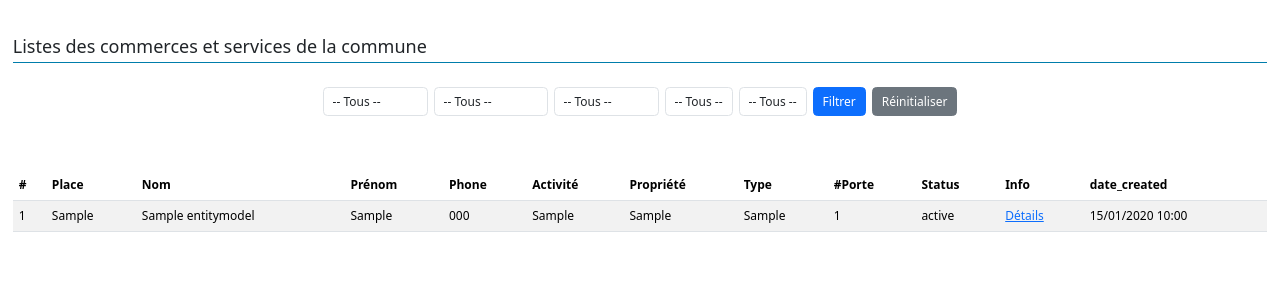
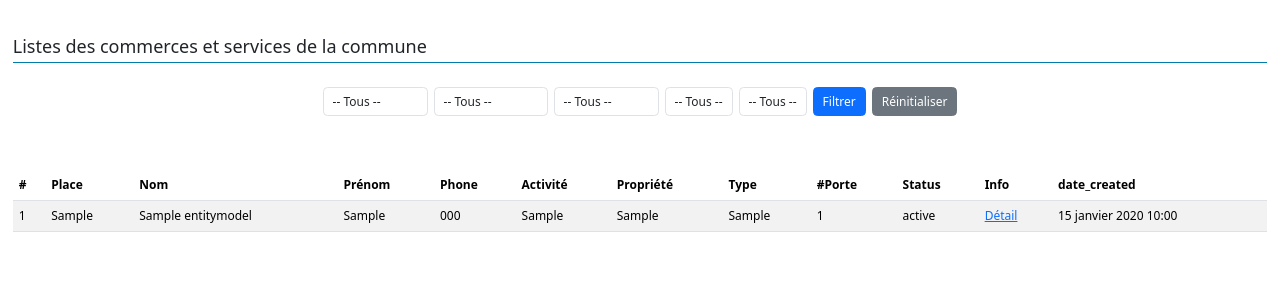
Before and after one commit to abskalana/diaffrin, a Django app: template templates/home.html in a window 1280 px wide. Shown: the part 42-342 px from the top of the page. Run offline with Django 4.2, Linux system fonts and the light colour scheme; tables that the repository leaves empty hold one stand-in row (values such as "Sample post"); the template is opened without the code that fills it: values that come from a table or form of the project are taken from there, most other values are stand-ins (such as "Sample title", 1, 10 or a date in 2020); some libraries are stand-ins or nearby versions.

Commit message:
helpaiementlo

```diff
--- a/templates/home.html
+++ b/templates/home.html
@@ -94,9 +94,10 @@
     <td>{{ entity.porte }}</td>
     <td>{{ entity.status }}</td>
     <td>
-        <a href="{{ entity.get_absolute_url }}">Détails</a>
+
+        <a href="{% url 'entity-detail' entity.id %}">Détail</a>
     </td>
-    <td>{{ entity.date_created|date:"d/m/Y H:i" }}</td>
+    <td>{{ entity.date_created }}</td>
 </tr>
     {% endfor %}
     </tbody>
```
